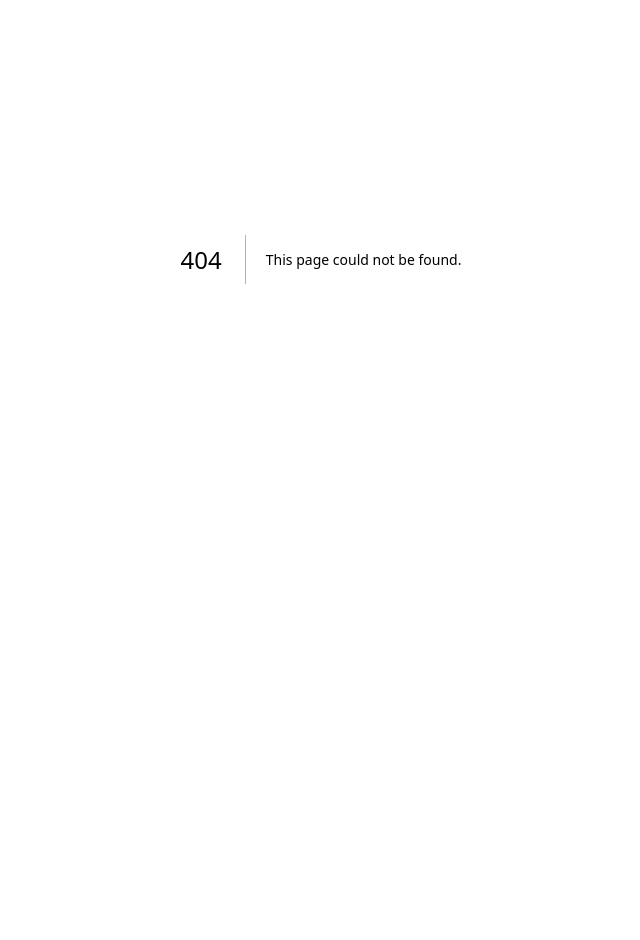
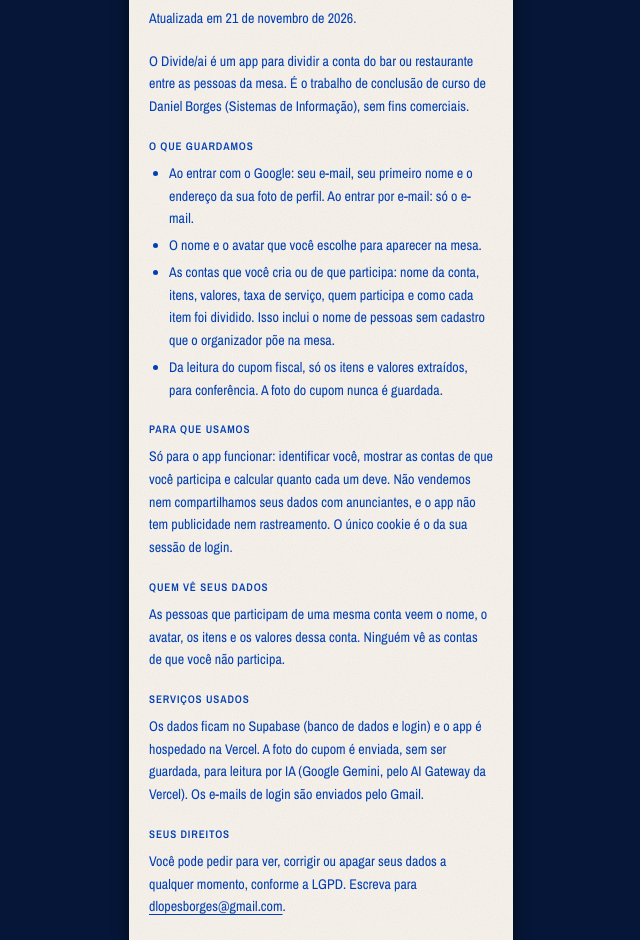
Before and after one commit to B0RGESdaniel/splitdummy-v2, a Next.js app: page /privacidade in a window 1280 px wide. Before the commit this address had no page. Shown: the part 141-1081 px from the top of the page, without its empty margins (319-959 px from the left). Before the commit the page ends 800 px from the top, so only its background shows below. Built offline with nearby package versions, Linux system fonts and the light colour scheme; a web font is replaced by a local one.

Commit message:
feat: privacy policy page

```diff
--- a/app/(auth)/login/page.tsx
+++ b/app/(auth)/login/page.tsx
@@ -1,5 +1,6 @@
 import { redirect } from "next/navigation";
 import { connection } from "next/server";
+import Link from "next/link";
 
 import { BalcaoSheet } from "@/components/auth/balcao-sheet";
 import { SignInOptions } from "@/components/auth/sign-in-options";
@@ -29,6 +30,12 @@ export default async function LoginPage({
         </p>
       )}
       <SignInOptions next={next} />
+      <Link
+        href="/privacidade"
+        className="self-center text-[11px] font-semibold tracking-wide uppercase underline underline-offset-[3px]"
+      >
+        Política de Privacidade
+      </Link>
     </BalcaoSheet>
   );
 }
--- /dev/null
+++ b/app/(public)/privacidade/page.tsx
@@ -0,0 +1,99 @@
+import type { Metadata } from "next";
+import Link from "next/link";
+
+import { BalcaoSheet } from "@/components/auth/balcao-sheet";
+
+export const metadata: Metadata = {
+  title: "Política de Privacidade · Divide/ai",
+};
+
+const CONTACT_EMAIL = "dlopesborges@gmail.com";
+
+function Section({ title, children }: { title: string; children: React.ReactNode }) {
+  return (
+    <section className="flex flex-col gap-1.5">
+      <h2 className="text-[11px] font-semibold tracking-[0.08em] uppercase">{title}</h2>
+      {children}
+    </section>
+  );
+}
+
+// Pública (sem login): exigida pelo Google pra publicar o login com Google.
+export default function PrivacyPage() {
+  return (
+    <BalcaoSheet label="Política de Privacidade">
+      <div className="flex flex-col gap-5 text-sm leading-relaxed">
+        <div className="flex flex-col gap-1">
+          <span className="text-[11px] font-semibold tracking-[0.08em] uppercase" aria-hidden>
+            Política de Privacidade
+          </span>
+          <p>Atualizada em 21 de novembro de 2026.</p>
+        </div>
+
+        <p>
+          O Divide/ai é um app para dividir a conta do bar ou restaurante entre as pessoas da
+          mesa. É o trabalho de conclusão de curso de Daniel Borges (Sistemas de Informação), sem
+          fins comerciais.
+        </p>
+
+        <Section title="O que guardamos">
+          <ul className="flex list-disc flex-col gap-1 pl-5 normal-case">
+            <li>
+              Ao entrar com o Google: seu e-mail, seu primeiro nome e o endereço da sua foto de
+              perfil. Ao entrar por e-mail: só o e-mail.
+            </li>
+            <li>O nome e o avatar que você escolhe para aparecer na mesa.</li>
+            <li>
+              As contas que você cria ou de que participa: nome da conta, itens, valores, taxa de
+              serviço, quem participa e como cada item foi dividido. Isso inclui o nome de pessoas
+              sem cadastro que o organizador põe na mesa.
+            </li>
+            <li>
+              Da leitura do cupom fiscal, só os itens e valores extraídos, para conferência. A foto
+              do cupom nunca é guardada.
+            </li>
+          </ul>
+        </Section>
+
+        <Section title="Para que usamos">
+          <p>
+            Só para o app funcionar: identificar você, mostrar as contas de que você participa e
+            calcular quanto cada um deve. Não vendemos nem compartilhamos seus dados com
+            anunciantes, e o app não tem publicidade nem rastreamento. O único cookie é o da sua
+            sessão de login.
+          </p>
+        </Section>
+
+        <Section title="Quem vê seus dados">
+          <p>
+            As pessoas que participam de uma mesma conta veem o nome, o avatar, os itens e os
+            valores dessa conta. Ninguém vê as contas de que você não participa.
+          </p>
+        </Section>
+
+        <Section title="Serviços usados">
+          <p>
+            Os dados ficam no Supabase (banco de dados e login) e o app é hospedado na Vercel. A
+            foto do cupom é enviada, sem ser guardada, para leitura por IA (Google Gemini, pelo AI
+            Gateway da Vercel). Os e-mails de login são enviados pelo Gmail.
+          </p>
+        </Section>
+
+        <Section title="Seus direitos">
+          <p>
+            Você pode pedir para ver, corrigir ou apagar seus dados a qualquer momento, conforme a
+            LGPD. Escreva para{" "}
+            <a href={`mailto:${CONTACT_EMAIL}`} className="underline underline-offset-[3px]">
+              {CONTACT_EMAIL}
+            </a>
+            .
+          </p>
+        </Section>
+
+        <Link href="/login" className="self-start text-[11px] font-semibold tracking-wide uppercase underline underline-offset-[3px]">
+          Voltar para o login
+        </Link>
+      </div>
+    </BalcaoSheet>
+  );
+}
```
